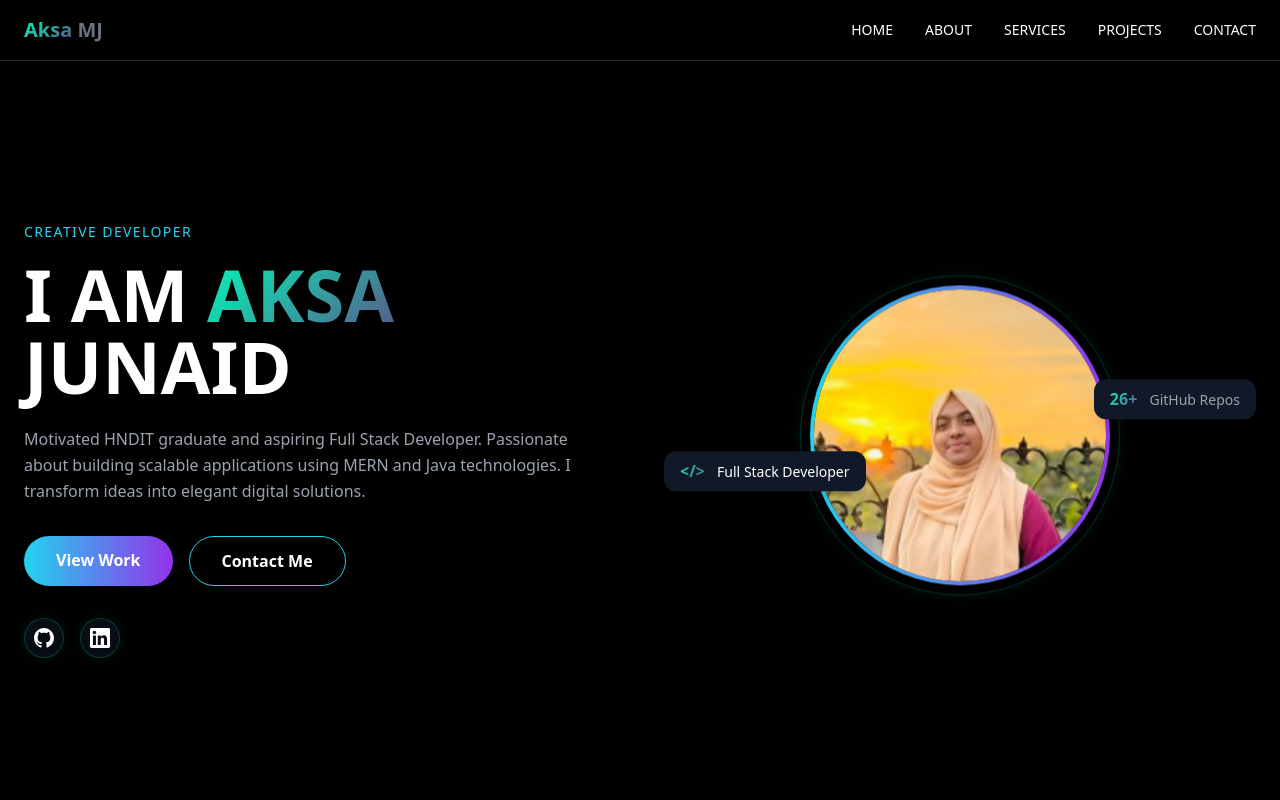
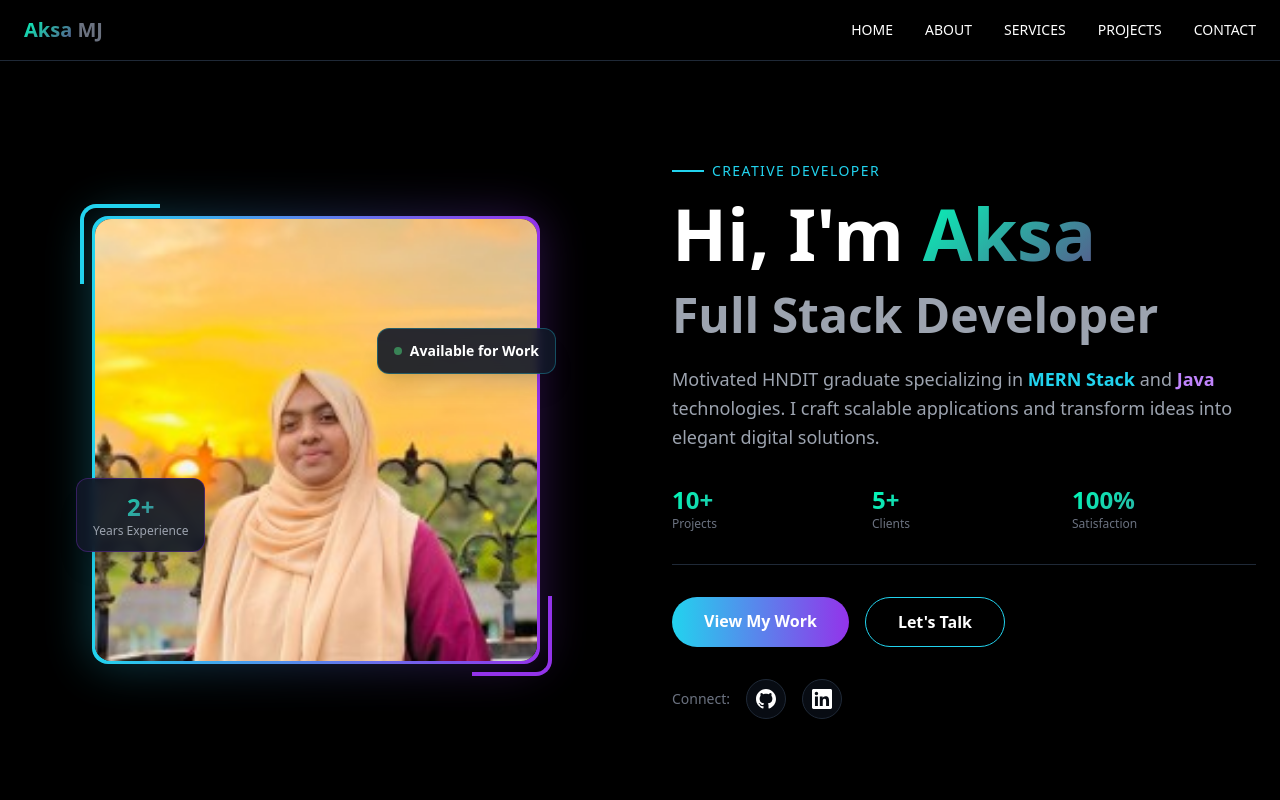
Before and after one commit to AksaMJML/portfolio, a plain HTML site: page index.html in a window 1280 px wide. Shown: the top 800 px of the page. Drawn offline with nearby package versions, Linux system fonts and the light colour scheme.

Commit message:
Revamp hero section with enhanced layout, professional photo, and quick stats; update content for clarity and engagement.

```diff
--- a/index.html
+++ b/index.html
@@ -37,91 +37,108 @@
 
   <!-- HERO SECTION -->
   <section id="home" class="min-h-screen flex items-center pt-20 px-6">
-    <div class="max-w-7xl mx-auto grid md:grid-cols-2 gap-12 items-center w-full">
+    <div class="max-w-7xl mx-auto grid md:grid-cols-2 gap-16 items-center w-full">
 
-      <!-- Left Content -->
-      <div class="animate-fade-in-up">
-        <p class="text-cyan-400 text-sm tracking-widest mb-4">CREATIVE DEVELOPER</p>
-        <h1 class="text-5xl md:text-7xl font-bold mb-6 leading-tight">
-          I AM <span class="gradient-text">AKSA</span><br>
-          JUNAID
-        </h1>
-        <p class="text-gray-400 mb-8 leading-relaxed max-w-xl">
-          Motivated HNDIT graduate and aspiring Full Stack Developer. Passionate about building scalable applications
-          using MERN and Java technologies. I transform ideas into elegant digital solutions.
+      <!-- Left Side - Professional Photo -->
+      <div class="relative flex justify-center items-center order-2 md:order-1">
+
+        <!-- Main Photo Container -->
+        <div class="relative w-full max-w-md">
+
+          <!-- Gradient Border Frame -->
+          <div class="relative">
+            <!-- Outer glow effect -->
+            <div class="absolute inset-0 bg-gradient-to-r from-cyan-400 to-purple-600 rounded-2xl blur-xl opacity-30"></div>
+
+            <!-- Image container with gradient border -->
+            <div class="relative bg-gradient-to-r from-cyan-400 to-purple-600 p-[3px] rounded-2xl">
+              <div class="bg-black rounded-2xl overflow-hidden">
+                <img src="assets/img/ak2.jpg" alt="Aksa Junaid" class="w-full aspect-square object-cover">
+              </div>
+            </div>
+          </div>
+
+          <!-- Decorative Corner Elements -->
+          <div class="absolute -top-3 -left-3 w-20 h-20 border-l-4 border-t-4 border-cyan-400 rounded-tl-2xl"></div>
+          <div class="absolute -bottom-3 -right-3 w-20 h-20 border-r-4 border-b-4 border-purple-600 rounded-br-2xl"></div>
+
+          <!-- Skill Badges -->
+          <div class="absolute -right-4 top-1/4 bg-gray-900/90 backdrop-blur-sm px-4 py-3 rounded-xl border border-cyan-400/30 shadow-xl">
+            <div class="flex items-center gap-2">
+              <div class="w-2 h-2 bg-green-400 rounded-full animate-pulse"></div>
+              <span class="text-sm font-semibold">Available for Work</span>
+            </div>
+          </div>
+
+          <div class="absolute -left-4 bottom-1/4 bg-gray-900/90 backdrop-blur-sm px-4 py-3 rounded-xl border border-purple-600/30 shadow-xl">
+            <div class="text-center">
+              <div class="text-2xl font-bold gradient-text">2+</div>
+              <div class="text-xs text-gray-400">Years Experience</div>
+            </div>
+          </div>
+
+        </div>
+
+      </div>
+
+      <!-- Right Side - Content -->
+      <div class="animate-fade-in-up order-1 md:order-2">
+        <p class="text-cyan-400 text-sm tracking-widest mb-4 flex items-center gap-2">
+          <span class="w-8 h-[2px] bg-cyan-400"></span>
+          CREATIVE DEVELOPER
         </p>
 
-        <div class="flex gap-4">
-          <a href="#projects"
-            class="px-8 py-3 bg-gradient-to-r from-cyan-400 to-purple-600 rounded-full font-semibold hover:shadow-lg hover:shadow-cyan-400/50 transition">
-            View Work
+        <h1 class="text-5xl md:text-7xl font-bold mb-6 leading-tight">
+          Hi, I'm <span class="gradient-text">Aksa</span><br>
+          <span class="text-4xl md:text-5xl text-gray-400">Full Stack Developer</span>
+        </h1>
+
+        <p class="text-gray-400 mb-8 leading-relaxed text-lg">
+          Motivated HNDIT graduate specializing in <span class="text-cyan-400 font-semibold">MERN Stack</span> and <span class="text-purple-400 font-semibold">Java</span> technologies. I craft scalable applications and transform ideas into elegant digital solutions.
+        </p>
+
+        <!-- Quick Stats -->
+        <div class="grid grid-cols-3 gap-4 mb-8 pb-8 border-b border-gray-800">
+          <div>
+            <div class="text-2xl font-bold gradient-text">10+</div>
+            <div class="text-xs text-gray-500">Projects</div>
+          </div>
+          <div>
+            <div class="text-2xl font-bold gradient-text">5+</div>
+            <div class="text-xs text-gray-500">Clients</div>
+          </div>
+          <div>
+            <div class="text-2xl font-bold gradient-text">100%</div>
+            <div class="text-xs text-gray-500">Satisfaction</div>
+          </div>
+        </div>
+
+        <div class="flex flex-wrap gap-4 mb-8">
+          <a href="#projects" class="px-8 py-3 bg-gradient-to-r from-cyan-400 to-purple-600 rounded-full font-semibold hover:shadow-lg hover:shadow-cyan-400/50 transition hover:scale-105">
+            View My Work
           </a>
-          <a href="#contact"
-            class="px-8 py-3 border border-cyan-400 rounded-full font-semibold hover:bg-cyan-400 hover:text-black transition">
-            Contact Me
+          <a href="#contact" class="px-8 py-3 border border-cyan-400 rounded-full font-semibold hover:bg-cyan-400 hover:text-black transition hover:scale-105">
+            Let's Talk
           </a>
         </div>
 
         <!-- Social Links -->
-        <div class="flex gap-4 mt-8">
-          <a href="https://github.com/AksaMJML" target="_blank"
-            class="w-10 h-10 bg-gray-900/50 rounded-full flex items-center justify-center hover:bg-cyan-400 hover:text-black transition glow-border">
+        <div class="flex gap-4 items-center">
+          <span class="text-gray-500 text-sm">Connect:</span>
+          <a href="https://github.com/AksaMJML" target="_blank" class="w-10 h-10 bg-gray-900/50 rounded-full flex items-center justify-center hover:bg-cyan-400 hover:text-black transition border border-gray-800 hover:border-cyan-400">
             <svg class="w-5 h-5" fill="currentColor" viewBox="0 0 24 24">
-              <path
-                d="M12 0c-6.626 0-12 5.373-12 12 0 5.302 3.438 9.8 8.207 11.387.599.111.793-.261.793-.577v-2.234c-3.338.726-4.033-1.416-4.033-1.416-.546-1.387-1.333-1.756-1.333-1.756-1.089-.745.083-.729.083-.729 1.205.084 1.839 1.237 1.839 1.237 1.07 1.834 2.807 1.304 3.492.997.107-.775.418-1.305.762-1.604-2.665-.305-5.467-1.334-5.467-5.931 0-1.311.469-2.381 1.236-3.221-.124-.303-.535-1.524.117-3.176 0 0 1.008-.322 3.301 1.23.957-.266 1.983-.399 3.003-.404 1.02.005 2.047.138 3.006.404 2.291-1.552 3.297-1.23 3.297-1.23.653 1.653.242 2.874.118 3.176.77.84 1.235 1.911 1.235 3.221 0 4.609-2.807 5.624-5.479 5.921.43.372.823 1.102.823 2.222v3.293c0 .319.192.694.801.576 4.765-1.589 8.199-6.086 8.199-11.386 0-6.627-5.373-12-12-12z" />
+              <path d="M12 0c-6.626 0-12 5.373-12 12 0 5.302 3.438 9.8 8.207 11.387.599.111.793-.261.793-.577v-2.234c-3.338.726-4.033-1.416-4.033-1.416-.546-1.387-1.333-1.756-1.333-1.756-1.089-.745.083-.729.083-.729 1.205.084 1.839 1.237 1.839 1.237 1.07 1.834 2.807 1.304 3.492.997.107-.775.418-1.305.762-1.604-2.665-.305-5.467-1.334-5.467-5.931 0-1.311.469-2.381 1.236-3.221-.124-.303-.535-1.524.117-3.176 0 0 1.008-.322 3.301 1.23.957-.266 1.983-.399 3.003-.404 1.02.005 2.047.138 3.006.404 2.291-1.552 3.297-1.23 3.297-1.23.653 1.653.242 2.874.118 3.176.77.84 1.235 1.911 1.235 3.221 0 4.609-2.807 5.624-5.479 5.921.43.372.823 1.102.823 2.222v3.293c0 .319.192.694.801.576 4.765-1.589 8.199-6.086 8.199-11.386 0-6.627-5.373-12-12-12z"/>
             </svg>
           </a>
-          <a href="https://www.linkedin.com/in/aksa-junaid-a325ab22a/" target="_blank"
-            class="w-10 h-10 bg-gray-900/50 rounded-full flex items-center justify-center hover:bg-cyan-400 hover:text-black transition glow-border">
+          <a href="https://www.linkedin.com/in/aksa-junaid-a325ab22a/" target="_blank" class="w-10 h-10 bg-gray-900/50 rounded-full flex items-center justify-center hover:bg-cyan-400 hover:text-black transition border border-gray-800 hover:border-cyan-400">
             <svg class="w-5 h-5" fill="currentColor" viewBox="0 0 24 24">
-              <path
-                d="M20.447 20.452h-3.554v-5.569c0-1.328-.027-3.037-1.852-3.037-1.853 0-2.136 1.445-2.136 2.939v5.667H9.351V9h3.414v1.561h.046c.477-.9 1.637-1.85 3.37-1.85 3.601 0 4.267 2.37 4.267 5.455v6.286zM5.337 7.433c-1.144 0-2.063-.926-2.063-2.065 0-1.138.92-2.063 2.063-2.063 1.14 0 2.064.925 2.064 2.063 0 1.139-.925 2.065-2.064 2.065zm1.782 13.019H3.555V9h3.564v11.452zM22.225 0H1.771C.792 0 0 .774 0 1.729v20.542C0 23.227.792 24 1.771 24h20.451C23.2 24 24 23.227 24 22.271V1.729C24 .774 23.2 0 22.222 0h.003z" />
+              <path d="M20.447 20.452h-3.554v-5.569c0-1.328-.027-3.037-1.852-3.037-1.853 0-2.136 1.445-2.136 2.939v5.667H9.351V9h3.414v1.561h.046c.477-.9 1.637-1.85 3.37-1.85 3.601 0 4.267 2.37 4.267 5.455v6.286zM5.337 7.433c-1.144 0-2.063-.926-2.063-2.065 0-1.138.92-2.063 2.063-2.063 1.14 0 2.064.925 2.064 2.063 0 1.139-.925 2.065-2.064 2.065zm1.782 13.019H3.555V9h3.564v11.452zM22.225 0H1.771C.792 0 0 .774 0 1.729v20.542C0 23.227.792 24 1.771 24h20.451C23.2 24 24 23.227 24 22.271V1.729C24 .774 23.2 0 22.222 0h.003z"/>
             </svg>
           </a>
         </div>
       </div>
 
-      <!-- <div class="relative animate-float">
-        <div
-          class="aspect-square bg-gradient-to-br from-cyan-400/20 to-purple-600/20 rounded-3xl glow-border overflow-hidden">
-
-          <img src="assets/img/ak2.jpg" alt="Aksa Junaid" class="w-full h-full object-cover">
-        </div>
-
-        <div class="absolute -top-4 -right-4 w-24 h-24 bg-cyan-400/10 rounded-full blur-2xl"></div>
-        <div class="absolute -bottom-4 -left-4 w-32 h-32 bg-purple-600/10 rounded-full blur-2xl"></div>
-      </div>
-
-    </div> -->
-
-      <div class="relative flex justify-center items-center animate-float">
-
-        <!-- Glow Background -->
-        <div class="absolute w-[320px] h-[320px] rounded-full glow-border"></div>
-
-        <!-- Gradient Ring -->
-        <div class="absolute w-[300px] h-[300px] rounded-full bg-gradient-to-r from-cyan-400 to-purple-600 p-[4px]">
-
-          <!-- Image inside -->
-          <div class="w-full h-full rounded-full overflow-hidden bg-black">
-            <img src="assets/img/ak2.jpg" alt="Aksa Junaid" class="w-full h-full object-cover">
-          </div>
-
-        </div>
-
-        <!-- Floating Label 1 -->
-        <div class="absolute top-4 left-0 bg-gray-900 px-4 py-2 rounded-xl shadow-lg card-hover">
-          <span class="gradient-text font-bold">&lt;/&gt;</span>
-          <span class="ml-2 text-sm">Full Stack Developer</span>
-        </div>
-
-        <!-- Floating Label 2 -->
-        <div class="absolute bottom-4 right-0 bg-gray-900 px-4 py-2 rounded-xl shadow-lg card-hover">
-          <span class="gradient-text font-bold">26+</span>
-          <span class="ml-2 text-gray-400 text-sm">GitHub Repos</span>
-        </div>
-
-      </div>
+    </div>
   </section>
 
   <!-- WHAT I DO SECTION -->
--- a/style.css
+++ b/style.css
@@ -7,7 +7,6 @@ html {
         opacity: 0;
         transform: translateY(30px);
       }
-
       to {
         opacity: 1;
         transform: translateY(0);
@@ -15,12 +14,9 @@ html {
     }
 
     @keyframes float {
-
-  0%,
-  100% {
+      0%, 100% {
         transform: translateY(0px);
       }
-
       50% {
         transform: translateY(-20px);
       }
@@ -51,6 +47,6 @@ html {
     }
 
     .glow-border {
-  border: 1px solid rgba(0, 254, 186, 0.2);
-  box-shadow: 0 0 15px rgba(0, 254, 186, 0.08);
+      border: 1px solid rgba(0, 254, 186, 0.3);
+      box-shadow: 0 0 20px rgba(0, 254, 186, 0.1);
     }
```
Lines whose indentation alone changed are shown as unchanged.
